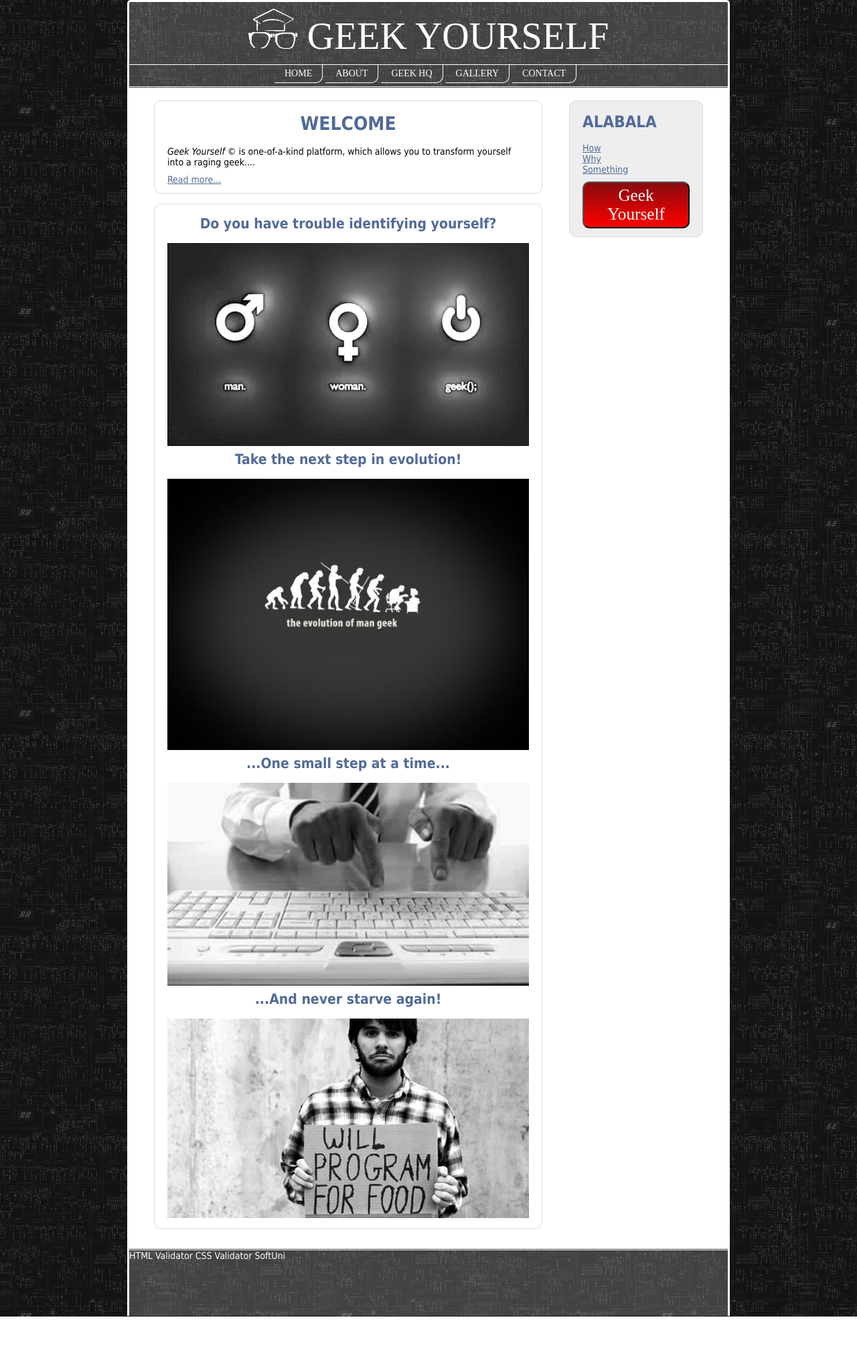
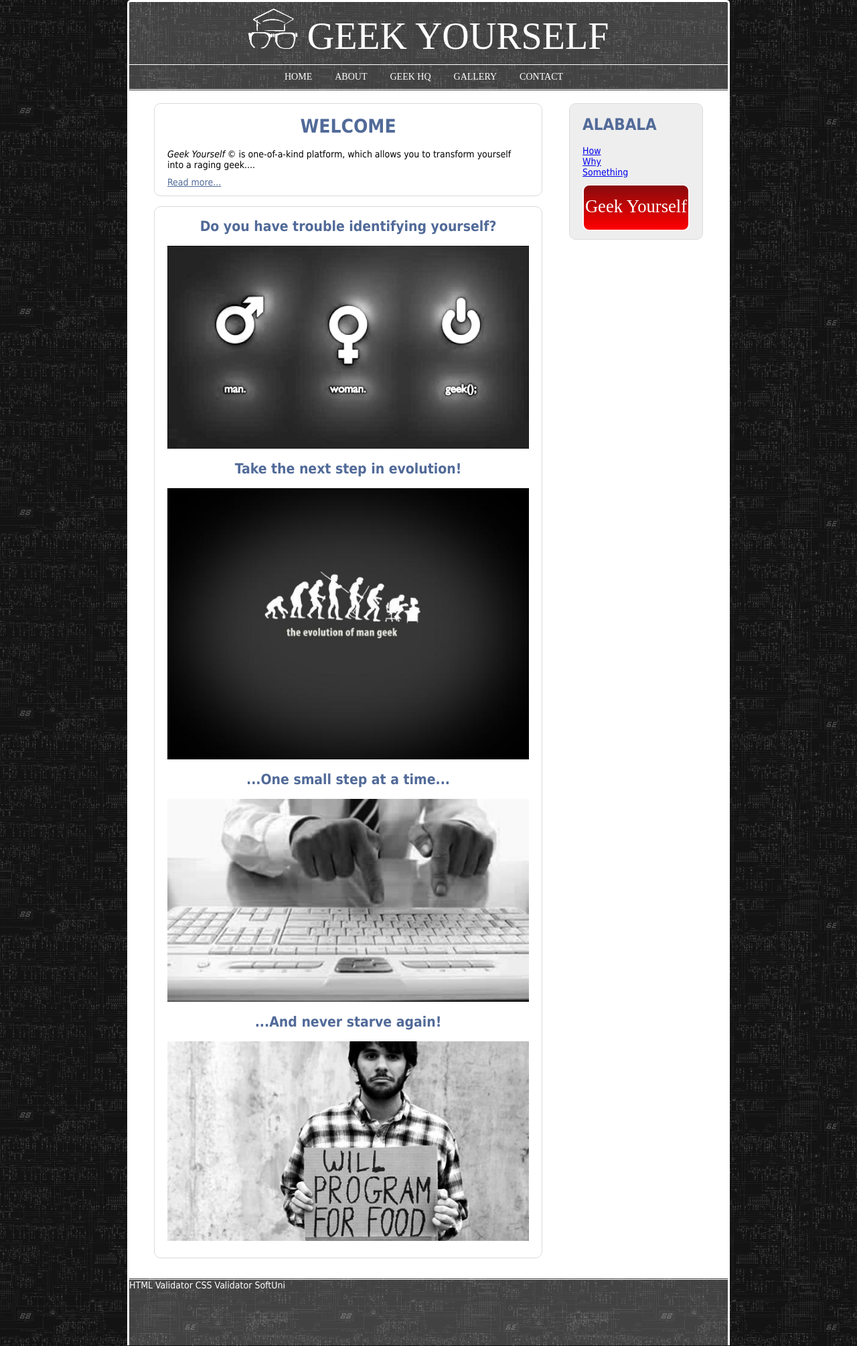
Before and after one commit to odschulz/Web-Fundamentals-Team-Project, a PHP site: page /index1.html in a window 1280 px wide. Shown: the whole page at 67% size. Before the commit the page ends 1966 px from the top, so only its background shows below. Run offline with PHP 8.4, Linux system fonts and the light colour scheme; some web fonts are replaced.

Commit message:
Header and Homepage ver1.1

```diff
--- a/Georgi/index1.html
+++ b/Georgi/index1.html
@@ -1,9 +1,9 @@
 <!DOCTYPE html>
 <html>
 	<head>
-        <meta charset="UTF-8">
-		<link rel="stylesheet" type="text/css" href="styles1.css"/>
-        <title>Index1</title>
+            <meta charset="UTF-8">
+            <link rel="stylesheet" type="text/css" href="styles1.css"/>
+            <title>Index1</title>
 	</head>
 <body>
 <div id="wrapper">
@@ -79,7 +79,7 @@
                         <li><a href="#">Why</a></li>
                         <li><a href="#">Something</a></li>
                     </ul>
-                    <a href="https://softuni.bg/apply"><button id="geekButton">Geek Yourself</button></a>
+                    <a href="https://softuni.bg/apply" id="geekButton">Geek Yourself</a>
                 </aside>
             </div>
 
--- a/Georgi/styles1.css
+++ b/Georgi/styles1.css
@@ -81,7 +81,7 @@ body {
         overflow: hidden;
         max-width: 460px;
         /*width: 100%;*/
-        margin: 0 auto 5px;
+        margin: 5px auto 5px;
     }
 
         #headerMenu > ul > li {
@@ -92,8 +92,6 @@ body {
             flex-wrap: wrap;
             padding:5px 15px 5px 15px;
             background: transparent;
-            border-right: 1px solid white;
-            border-bottom: 1px solid white;
             border-radius: 0px 0px 10px 0px;
             margin: 0 auto;
         }
@@ -107,12 +105,13 @@ body {
         }
 
         #headerMenu > ul > li:hover {
-            background-color: #516A98;
-            border-right: 1px solid #516A98;
-            border-bottom: 1px solid #516A98;
-            color: #ffffff;
+            /*background-color: #516A98;*/
+            /*border-right: 1px solid #516A98;*/
+            /*border-bottom: 1px solid #516A98;*/
+            color: white;
             cursor: pointer;
             transition: all .5s ease;
+            text-decoration: underline;
         }
 
 /**************************MAIN******************************/
@@ -181,6 +180,7 @@ body {
                 #presentation .presentationImages {
                     max-width: 580px;
                     width: 100%;
+                    margin-bottom: 10px;
                 }
 
 
@@ -217,22 +217,35 @@ body {
             list-style: none;
         }
 
-        #geekButtonSection a {
+        #geekButtonSection > a {
             color: #516A98;
         }
 
         #geekButton {
-            width: 160px;
+            display: inline-block;
+            width: 100%;
             height: 70px;
             background: linear-gradient(#880b0d, red);
             font-family: Deco;
-            color: white;
-            font-size: 1.8em;
+            color: white !important;
+            font-size: 1.9em;
             border-radius: 10px;
             margin: 10px 0px 0px 0px;
+            box-sizing: border-box;
+            text-decoration: none;
+            border: 2px solid white;
+            line-height: 2.4em;
+            text-align: center;
         }
 
-        button:active {
+
+        #geekButton:hover {
+            outline: none;
+            border: none;
+
+        }
+
+        #geekButton:active {
             outline: none;
             border: none;
         }
```
